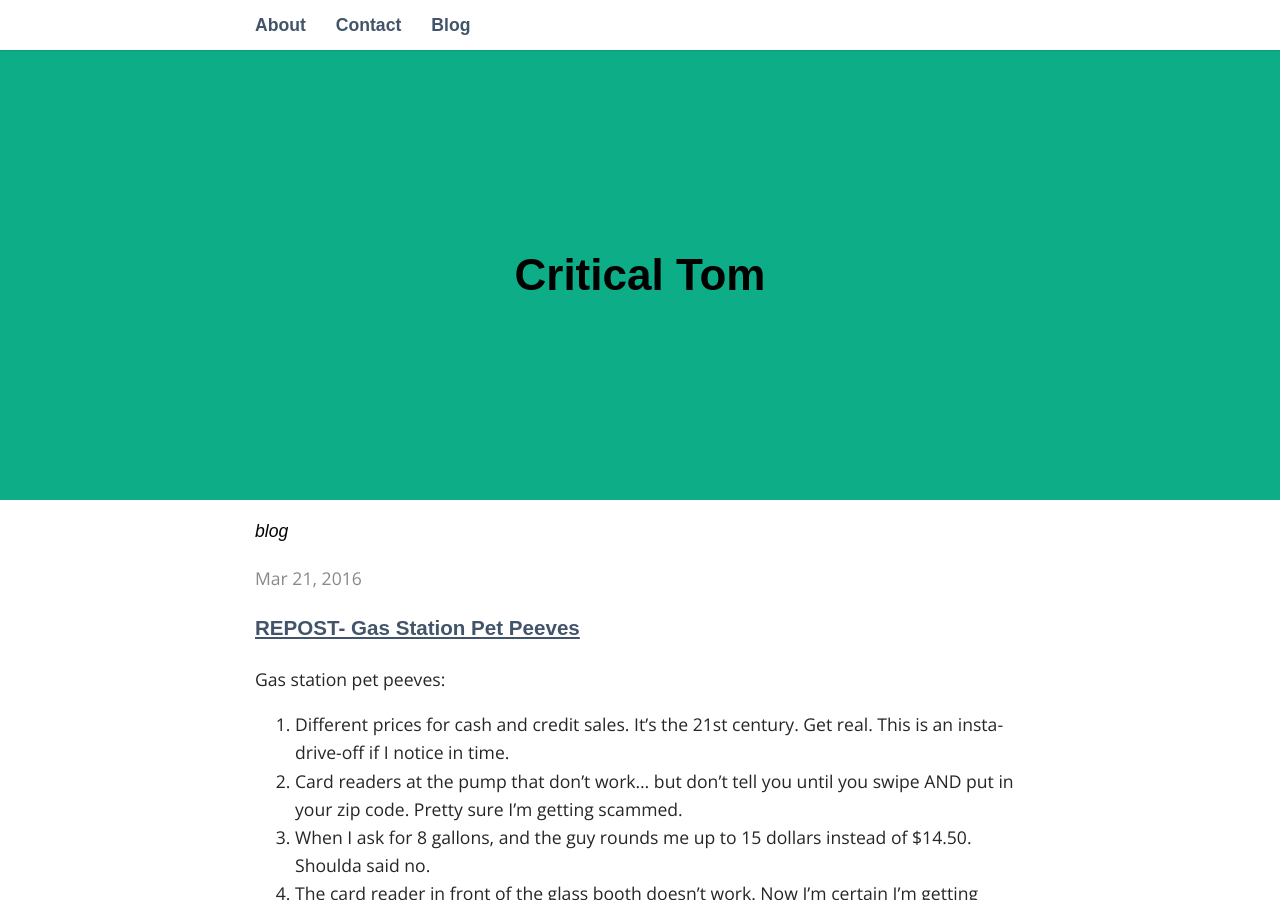
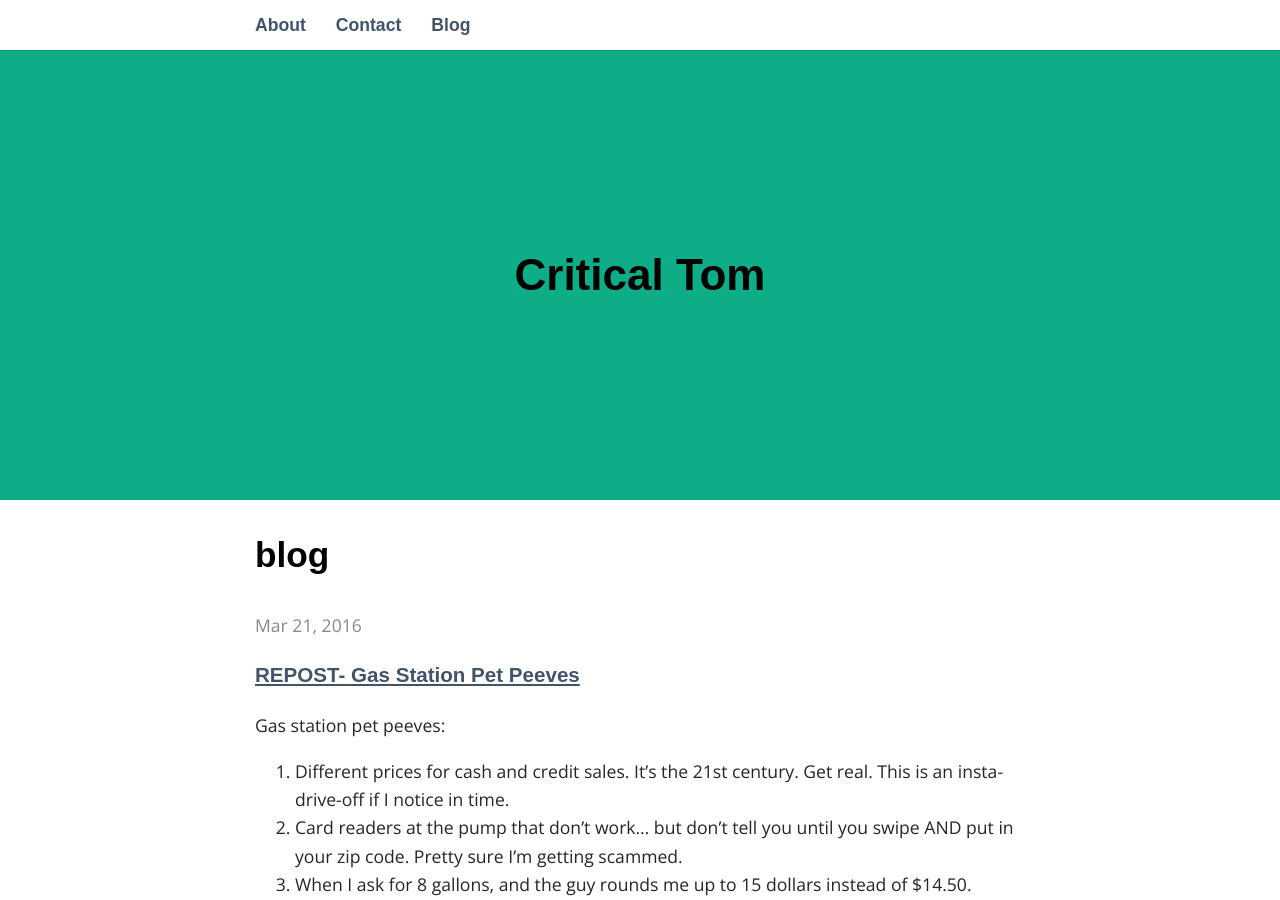
Before and after one commit to CriticalTom/startjekyll, a Jekyll site: the page built from blog/index.html, in a window 1280 px wide and 900 px high. Built offline with Jekyll 4.4.1, drawn with Linux system fonts in a browser that asks for light colours; some web fonts are replaced.

```diff
--- a/blog/index.html
+++ b/blog/index.html
@@ -2,12 +2,12 @@
 layout: default
 ---
 
-<h4>blog</h4>
+<h2>blog</h2>
 {% for post in site.posts %}
     <time>{{ post.date | date: "%b %-d, %Y" }}</time>
     <h3><a href="{{ post.url |prepend: site.baseurl }}">{{ post.title }}</a></h3>
     {{ post.excerpt }}
-    <h4><a href="{{ post.url |prepend: site.baseurl }}"><i>{{ "continue reading..." }}</i></a></h4>
+    <h4><a href="{{ post.url |prepend: site.baseurl }}">{{ "continue reading..." }}</a></h4>
 {% endfor %}
 
 <p> subscribe <a hfref="{{ "/feed.xml" | prepend: site.baseurl }}">via RSS</a></p>
```
